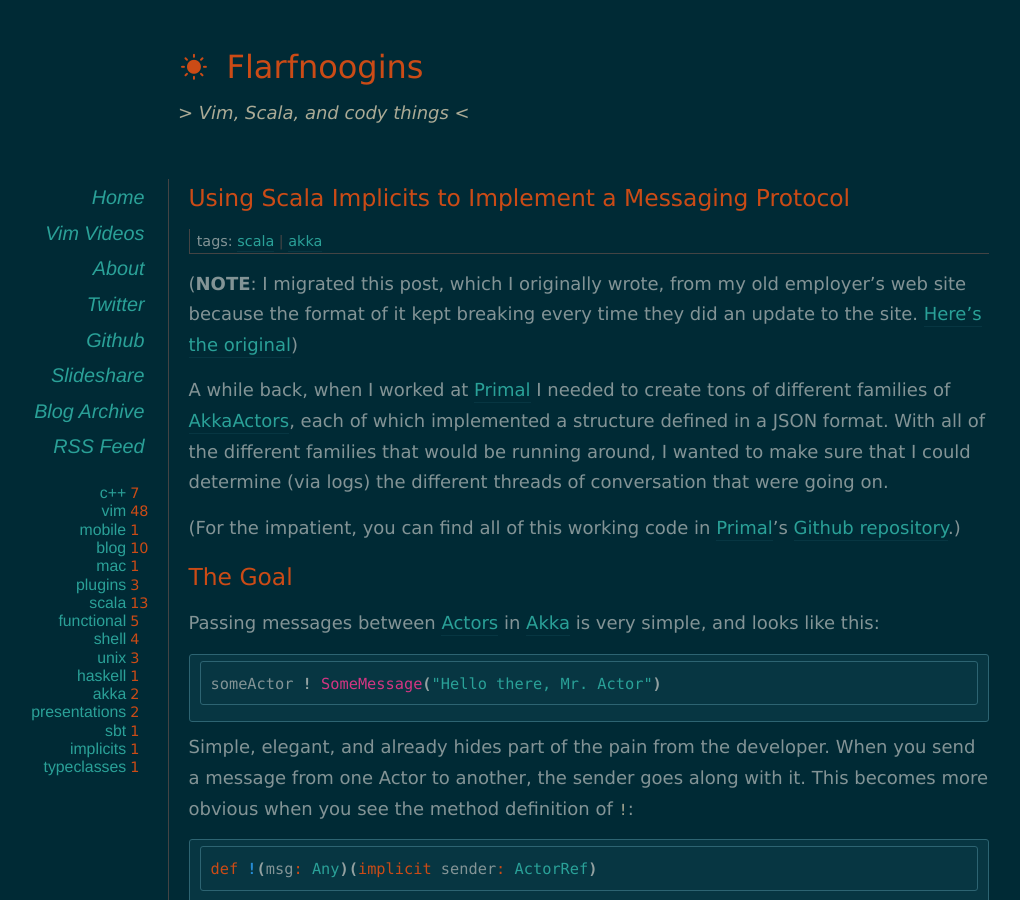
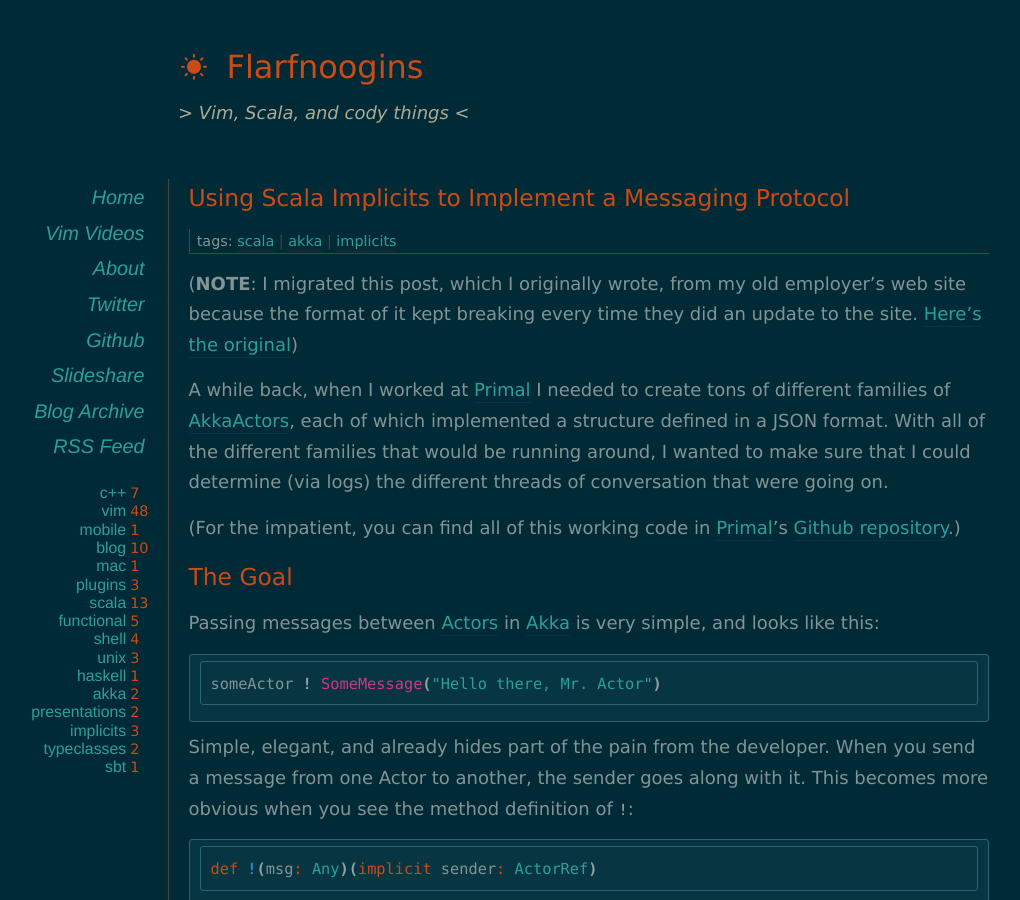
Before and after one commit to derekwyatt/derekwyatt.github.io, a Jekyll site: the page built from _posts/2014-01-01-using-scala-implicits-to-implement-a-messaging-protocol.markdown, in a window 1280 px wide and 900 px high. Shown: the whole window, without its empty margins (62-1082 px from the left). Built offline with Jekyll 4.4.1, drawn with Linux system fonts in a browser that asks for light colours; nearby versions of some CDN libraries; Markdown is read by kramdown in place of the engine named in the settings.

Commit message:
Tagged a few things

```diff
--- a/_posts/2013-12-01-scala-implicits-not-to-be-feared.markdown
+++ b/_posts/2013-12-01-scala-implicits-not-to-be-feared.markdown
@@ -4,6 +4,8 @@ title: Scala Implicits - Not to be Feared
 tags:
 - scala
 - presentations
+- implicits
+- typeclasses
 ---
 Slides from a [Scala](http://scala-lang.org) presentation I gave a while back at my local [Scala](http://scala-lang.org) meetup.
 
--- a/_posts/2014-01-01-using-scala-implicits-to-implement-a-messaging-protocol.markdown
+++ b/_posts/2014-01-01-using-scala-implicits-to-implement-a-messaging-protocol.markdown
@@ -4,6 +4,7 @@ title: Using Scala Implicits to Implement a Messaging Protocol
 tags:
 - scala
 - akka
+- implicits
 ---
 (**NOTE**: I migrated this post, which I originally wrote, from my old employer's web site because the format of it kept breaking every time they did an update to the site. [Here's the original](http://blog.primal.com/using-scala-implicits-to-implement-a-messaging-protocol/))
 
```
